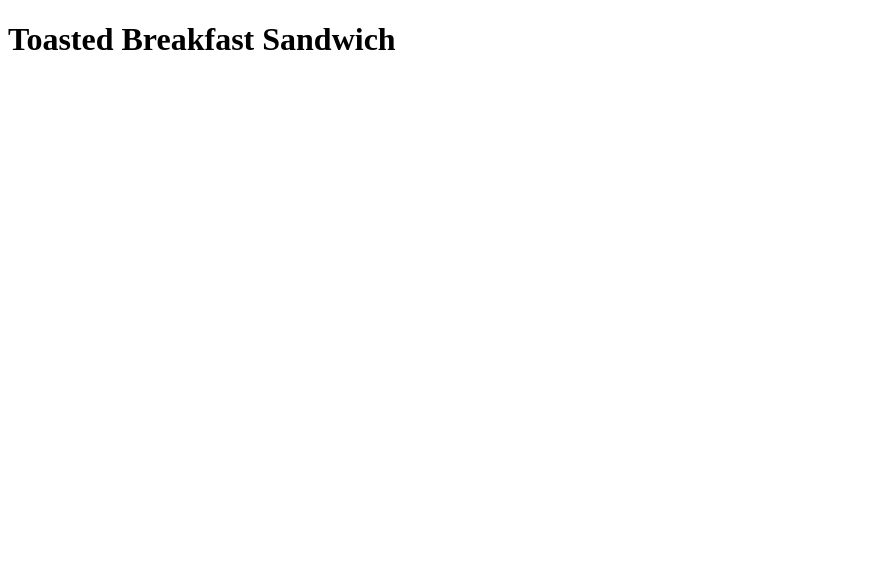
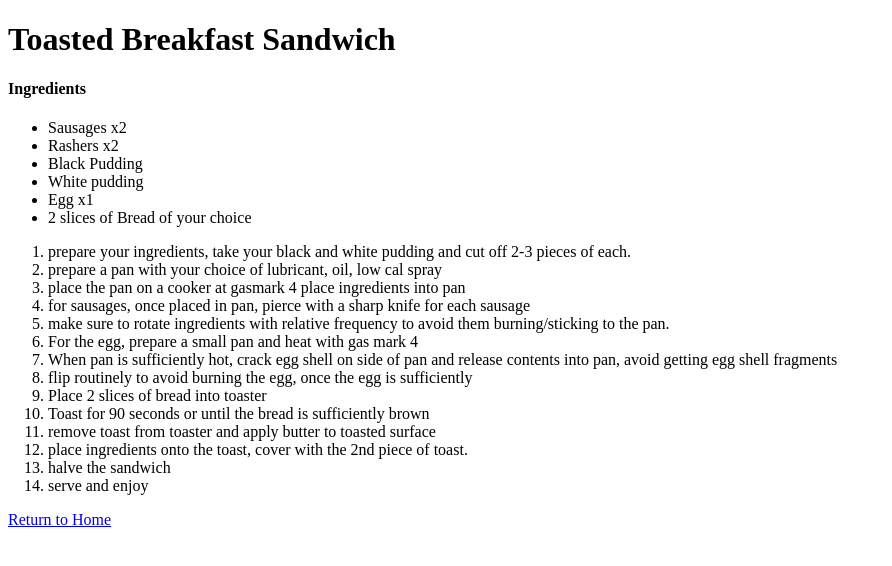
Before and after one commit to DefinitelyAlex/odin-recipes, a plain HTML site: page recipes/toasted-breakfast-sandwich.html in a window 1280 px wide. Shown: the whole page, without its empty margins (0-892 px from the left). Drawn offline with Linux system fonts and the light colour scheme.

Commit message:
added content to egg fried rice and toasted breakfast sandwich pages, also added a link back to index page to each recipe page

```diff
--- a/recipes/toasted-breakfast-sandwich.html
+++ b/recipes/toasted-breakfast-sandwich.html
@@ -6,5 +6,31 @@
     </head>
     <body>
         <h1>Toasted Breakfast Sandwich</h1>
+        <h4>Ingredients</h4>
+        <ul>
+            <li>Sausages x2</li>
+            <li>Rashers x2</li>
+            <li>Black Pudding</li>
+            <li>White pudding</li>
+            <li>Egg x1</li>
+            <li>2 slices of Bread of your choice</li>
+        </ul>
+        <ol>
+            <li>prepare your ingredients, take your black and white pudding and cut off 2-3 pieces of each.</li>
+            <li>prepare a pan with your choice of lubricant, oil, low cal spray</li>
+            <li>place the pan on a cooker at gasmark 4 place ingredients into pan</li>
+            <li> for sausages, once placed in pan, pierce with a sharp knife for each sausage</li>
+            <li>make sure to rotate ingredients with relative frequency to avoid them burning/sticking to the pan.</li>
+            <li>For the egg, prepare a small pan and heat with gas mark 4</li>
+            <li>When pan is sufficiently hot, crack egg shell on side of pan and release contents into pan, avoid getting egg shell fragments</li>
+            <li>flip routinely to avoid burning the egg, once the egg is sufficiently </li>
+            <li>Place 2 slices of bread into toaster</li>
+            <li>Toast for 90 seconds or until the bread is sufficiently brown</li>
+            <li>remove toast from toaster and apply butter to toasted surface</li>
+            <li>place ingredients onto the toast, cover with the 2nd piece of toast.</li>
+            <li>halve the sandwich</li>
+            <li>serve and enjoy</li>
+        </ol>
+        <a href="../index.html">Return to Home</a>
     </body>
 </html>
```
Also changed, not shown: recipes/cajun-rice.html (+1 -0 lines), recipes/egg-fried-rice.html (+20 -0 lines).
